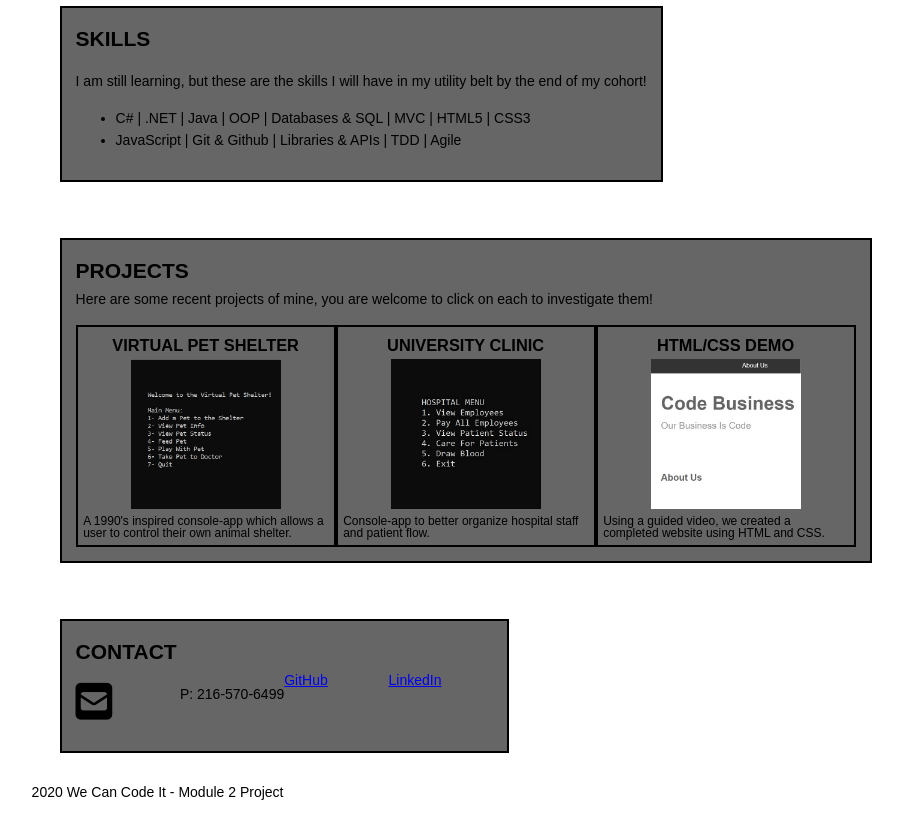
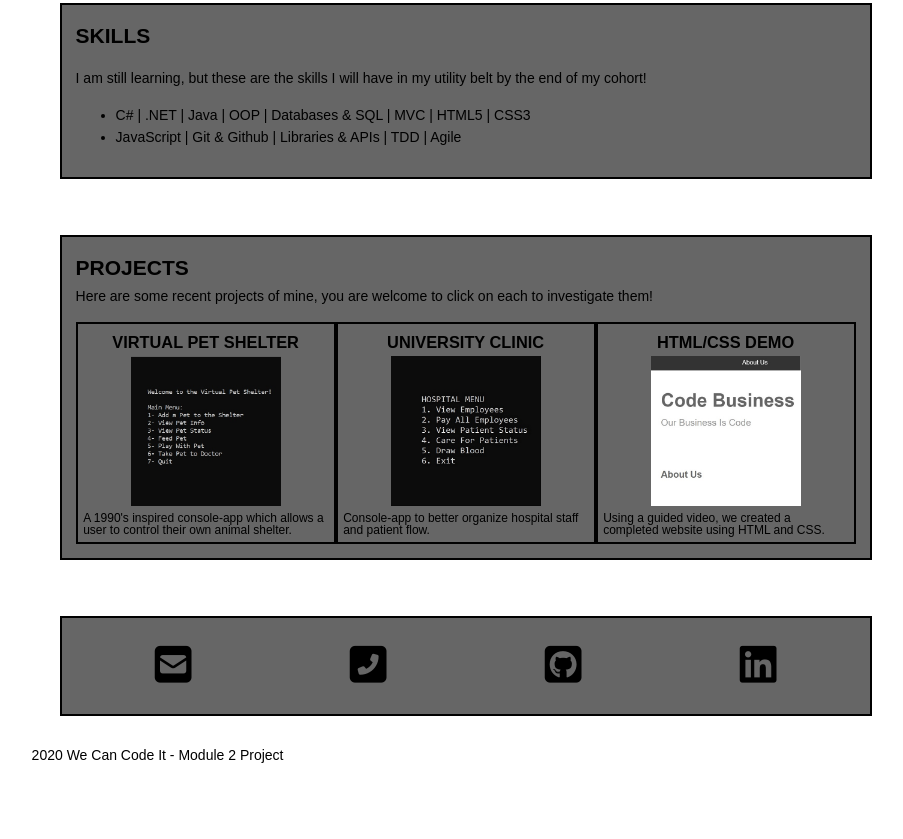
Before and after one commit to rhi-teetzel/rhi-teetzel.github.io, a plain HTML site: page index.html in a window 1280 px wide. Shown: the part 603-1442 px from the top of the page, without its empty margins (8-911 px from the left). After the commit the page ends 1409 px from the top, so only its background shows below. Drawn offline with Linux system fonts and the light colour scheme.

Commit message:
all contact buttons in place and working

```diff
--- a/index.html
+++ b/index.html
@@ -79,21 +79,32 @@ Here are some recent projects of mine, you are welcome to click on each to inves
     </section>
 
     <section id="contactMe">
-        <h2>CONTACT</h2>
+
 
         <article>
-            <button type="button" onclick="alert('Email me! RhiannaTeetzel@gmail.com')">
+            <button type="button" onclick="alert('Email me!\r RhiannaTeetzel@gmail.com')">
             <i class="fas fa-envelope-square" alt="Email"></i></button>
+        </article>
 
+        <article>
+            <button type="button" onclick="alert('Call me!\r(216) 570-6499')">
+            <i class="fas fa-phone-square-alt" alt="Phone"></i></button>
         </article>
+
         <article>
-            <p>P: 216-570-6499</p>
+            <a href="https://github.com/rhi-teetzel" target="_blank">
+            <button type="button">
+            <i class="fab fa-github-square"></i>
+            </button>
+            </a>
         </article>
+
         <article>
-            <a href="https://github.com/rhi-teetzel">GitHub</a>
-        </article>
-        <article>
-            <a href="linkedin.com/in/rhianna-teetzel-5946611a1">LinkedIn</a>
+            <a href="https://linkedin.com/in/rhianna-teetzel-5946611a1" target="_blank">
+                <button type="button">
+                <i class="fab fa-linkedin"></i>
+                </button>
+                </a>
         </article>
 
     </section>
--- a/style.css
+++ b/style.css
@@ -60,6 +60,10 @@ article{
     max-width: 100%;
 }
 
+#skillsList{
+    width: 100%;
+}
+
 #myProjects{
     display: grid;
     grid-template-columns: repeat(3, 1fr);
@@ -120,13 +124,14 @@ h3{
 
 #contactMe{
     display: grid;
-    grid-template-columns: repeat(4, 1fr)
+    grid-template-columns: repeat(4, 1fr);
+
+    justify-items: center;
+
+    width: 100%;
 }
 
-#contactMe h2{
-    grid-column: 1 / -1;
-    margin-top: 0;
-}
+
 
 button{
     padding: 0;
```
